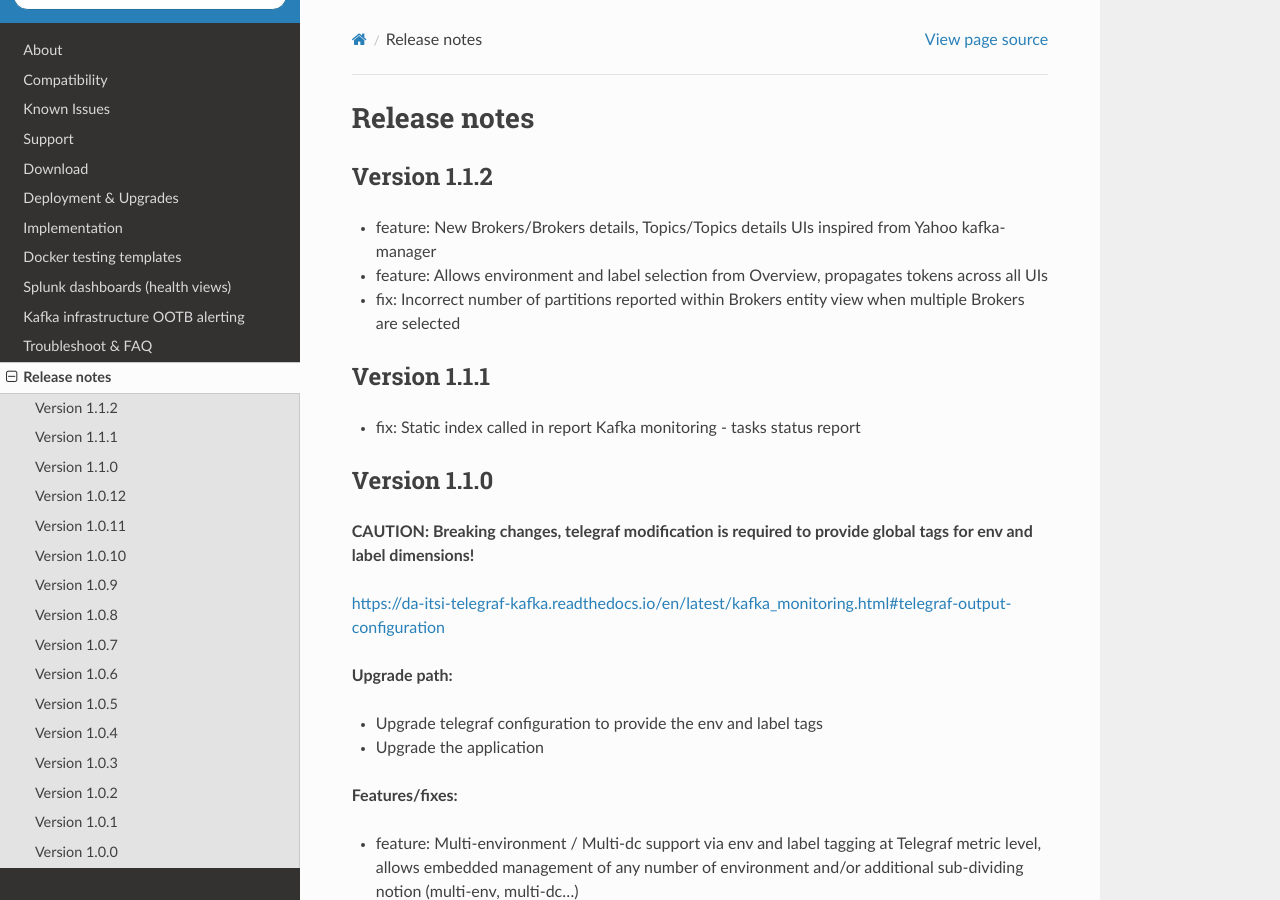
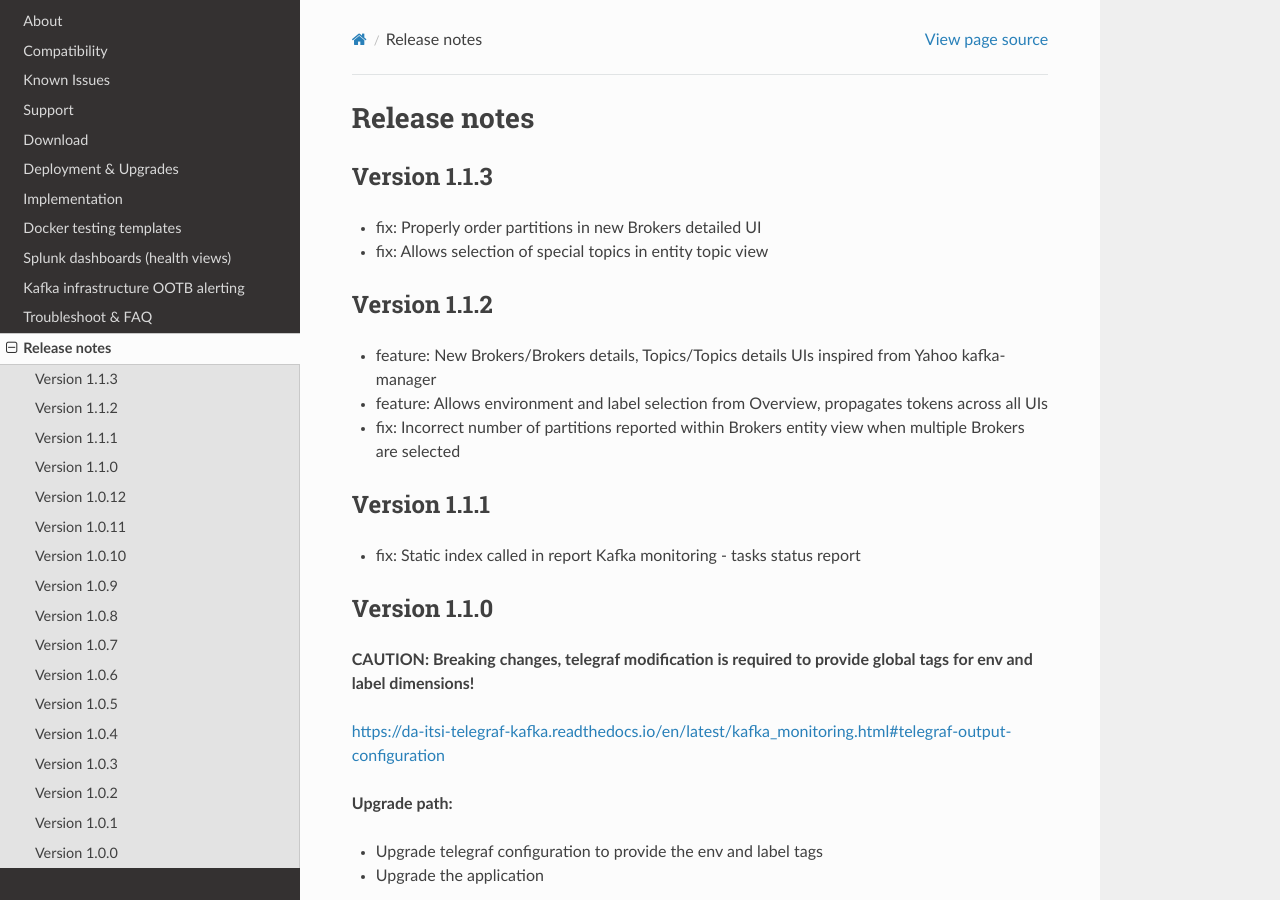
Before and after one commit to guilhemmarchand/telegraf-kafka, a Sphinx documentation site: the page built from docs/releasenotes.rst, in a window 1280 px wide and 900 px high. Built offline with Sphinx 7.4.7 and the Read the Docs theme 2.0.0, drawn with Linux system fonts in a browser that asks for light colours.

Commit message:
Version 1.1.3

```diff
--- a/docs/releasenotes.rst
+++ b/docs/releasenotes.rst
@@ -1,5 +1,11 @@
 Release notes
 #############
+
+Version 1.1.3
+=============
+
+- fix: Properly order partitions in new Brokers detailed UI
+- fix: Allows selection of special topics in entity topic view
 
 Version 1.1.2
 =============
```
Also changed, not shown: 5 other files.
